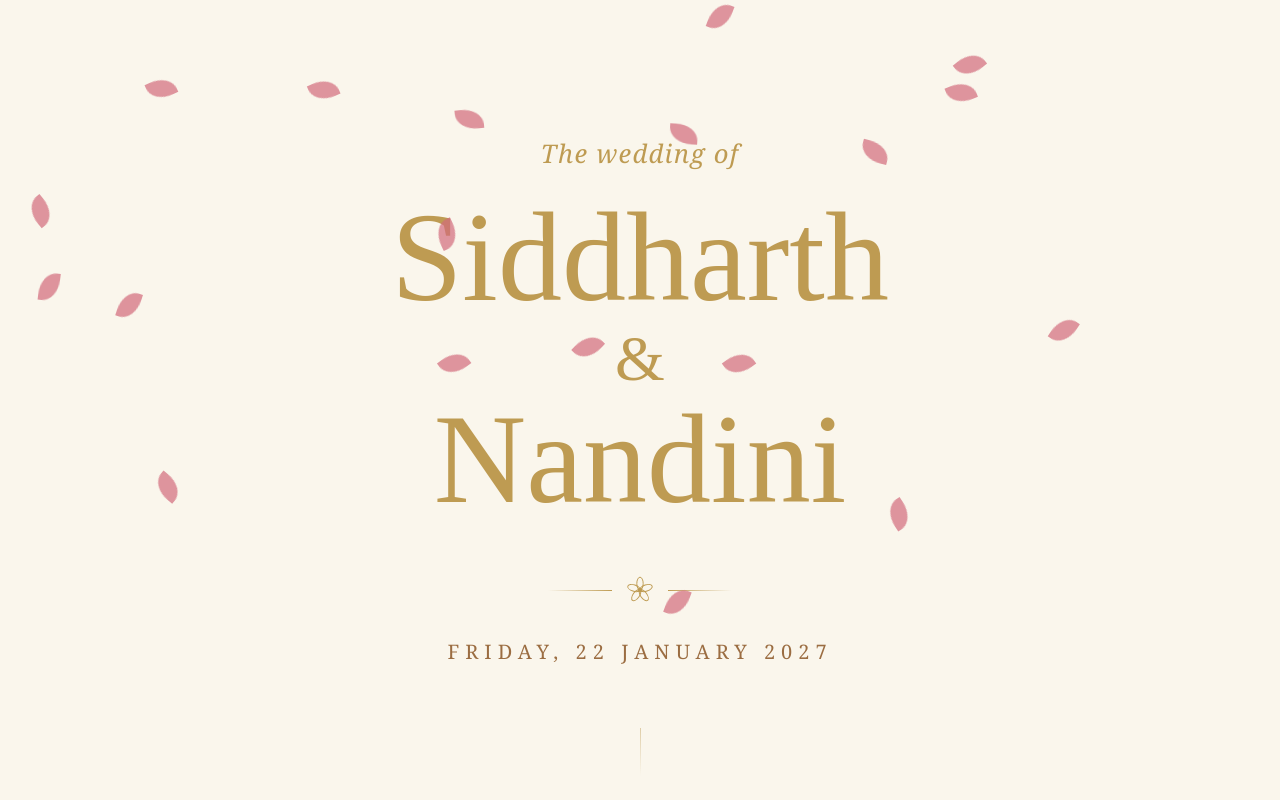
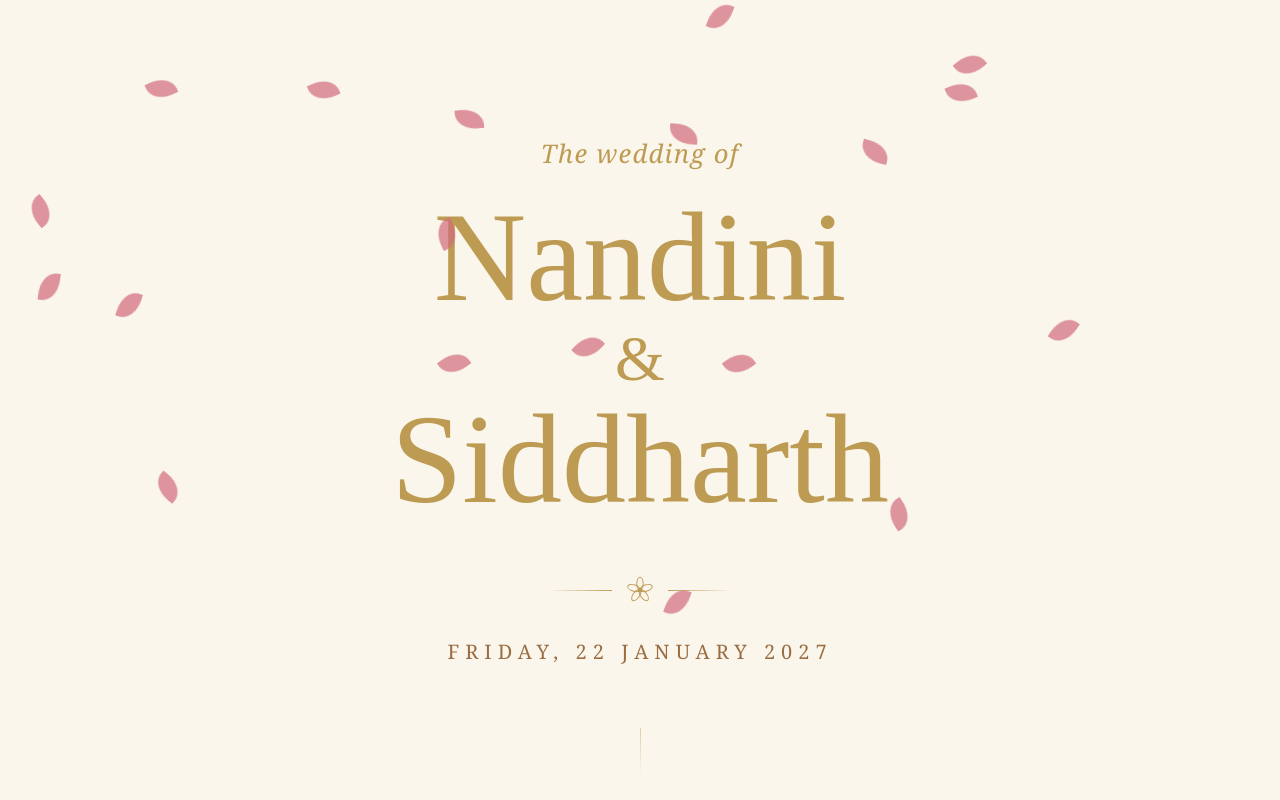
Before and after one commit to GauthamS-013/WeddingInvite, a React (Vite) app: page / in a window 1280 px wide. Shown: the top 800 px of the page. Built offline with nearby package versions, Linux system fonts and the light colour scheme; a web font is replaced by a local one.

Commit message:
Swap groom and bride names in App.jsx

```diff
--- a/src/App.jsx
+++ b/src/App.jsx
@@ -113,7 +113,7 @@ function Hero() {
       </p>
       <h1 className="my-4 w-full font-script text-[clamp(3.6rem,15vw,8rem)] leading-[1.05] font-normal text-gold">
         <span className={name} style={{ animationDelay: "1.2s" }}>
-          {couple.groom}
+          {couple.bride}
         </span>
         <span
           className="block animate-pop text-[0.5em] opacity-0"
@@ -122,7 +122,7 @@ function Hero() {
           &amp;
         </span>
         <span className={name} style={{ animationDelay: "3s" }}>
-          {couple.bride}
+          {couple.groom}
         </span>
       </h1>
       <div
@@ -495,7 +495,7 @@ export default function App() {
         </p>
         <p className="mb-4 text-[1.4rem] italic">With love,</p>
         <p className="font-script text-5xl text-wine">
-          {couple.groom} &amp; {couple.bride}
+          {couple.bride} &amp; {couple.groom}
         </p>
       </Reveal>
       <Credit />
```
